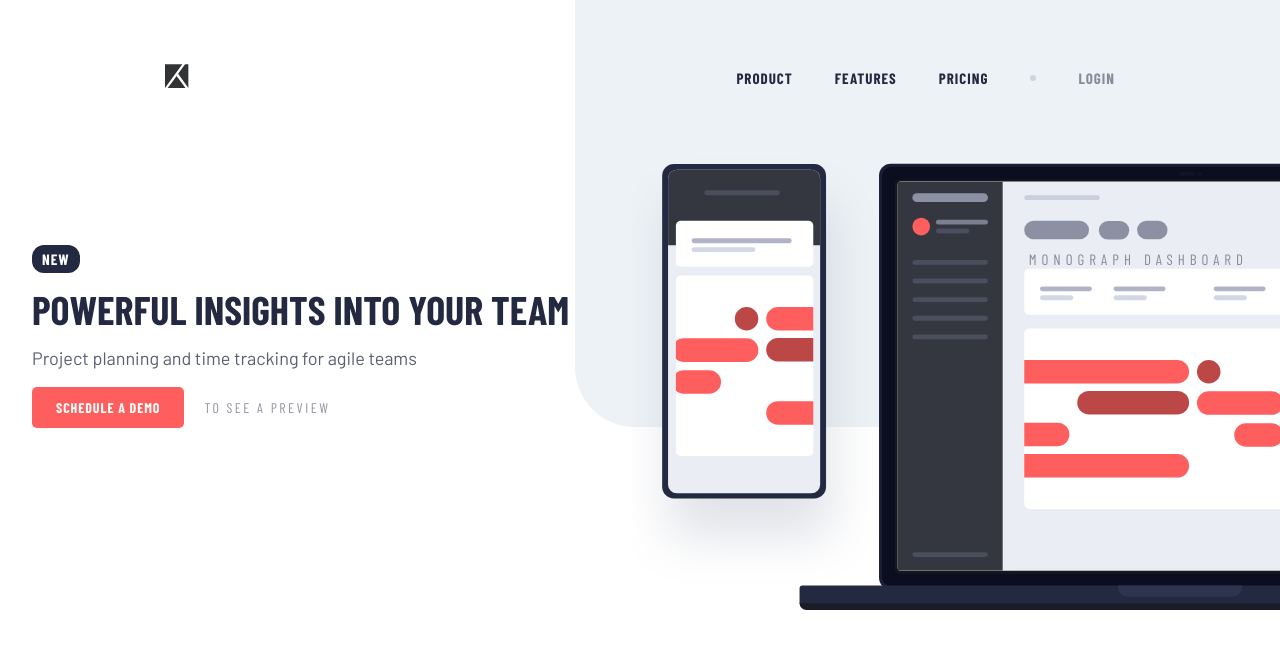
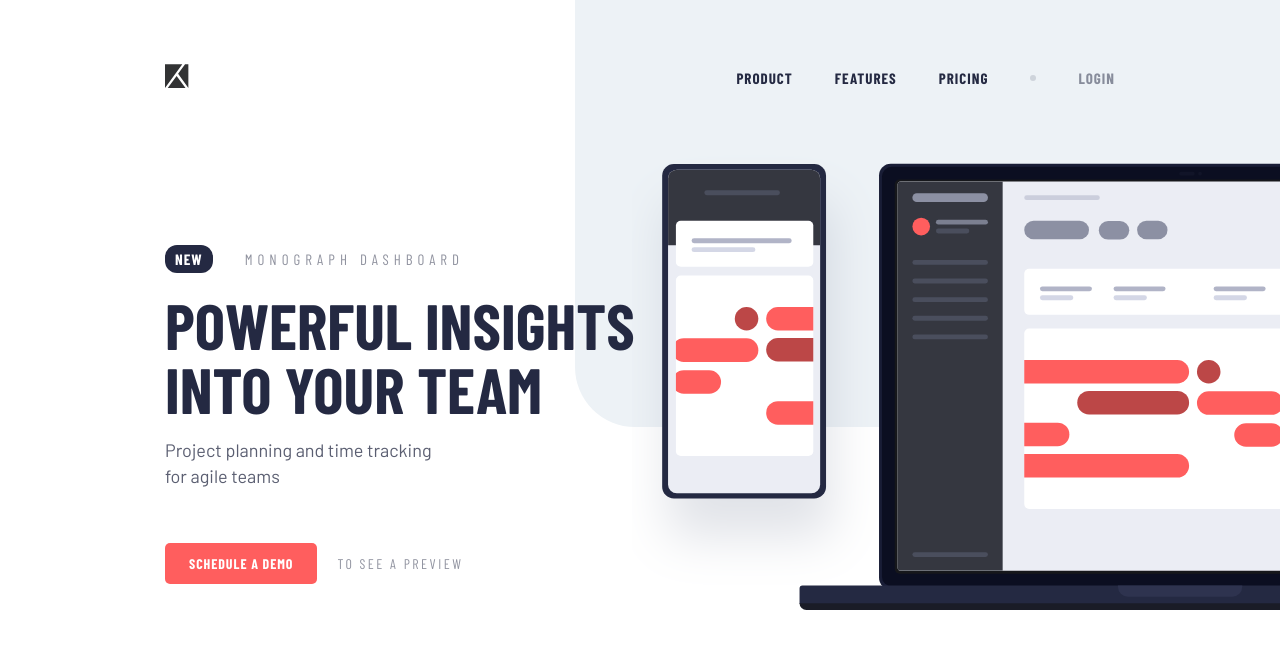
Before and after one commit to caarlosdamian/project-tracking, a Next.js app: page / in a window 1280 px wide. Shown: the top 648 px of the page. Built offline with nearby package versions, Linux system fonts and the light colour scheme; a web font is replaced by a local one.

Commit message:
feat(app): finished application desing

```diff
--- a/src/styles/Details.module.scss
+++ b/src/styles/Details.module.scss
@@ -1,17 +1,27 @@
-.btn {
-}
+@import "./mixin.scss";
 
 .details {
   padding: 90px 32px;
   display: flex;
   flex-direction: column;
   gap: 16px;
+
+  @include devices(tablet) {
+    padding: 90px 165px;
+    max-width: 800px;
+    gap: 20px;
+  }
   .header {
     display: flex;
     justify-content: space-between;
     width: 100%;
     gap: 16px;
     align-items: center;
+
+    @include devices(tablet) {
+      justify-content: flex-start;
+      gap: 32px;
+    }
     .new {
       font-family: "Barlow Condensed";
       font-weight: 700;
@@ -45,6 +55,11 @@
       font-size: 40px;
       line-height: 40px;
       color: #242942;
+
+      @include devices(tablet) {
+        font-size: 64px;
+        line-height: 64px;
+      }
     }
 
     .desc {
@@ -54,6 +69,9 @@
       color: #242942;
       mix-blend-mode: normal;
       opacity: 0.75;
+      @include devices(tablet) {
+        max-width: 267px;
+      }
     }
   }
 
@@ -61,6 +79,9 @@
     display: flex;
     gap: 20px;
     align-items: center;
+    @include devices(tablet) {
+      margin-top: 34px;
+    }
     .primary {
       padding: 12px 24px;
       font-family: "Barlow Condensed";
@@ -74,6 +95,10 @@
       background: #ff5e5e;
       border-radius: 5px;
       border: none;
+      &:hover {
+        mix-blend-mode: normal;
+        opacity: 0.25;
+      }
     }
 
     .secondary {
--- a/src/styles/Header.module.scss
+++ b/src/styles/Header.module.scss
@@ -41,6 +41,11 @@
         text-align: right;
         letter-spacing: 1px;
         color: #242942;
+        cursor: pointer;
+
+        &:hover {
+          text-decoration: underline;
+        }
       }
 
       .menucircle {
@@ -62,6 +67,11 @@
         color: #242942;
         mix-blend-mode: normal;
         opacity: 0.5;
+        cursor: pointer;
+
+        &:hover {
+          text-decoration: underline;
+        }
       }
     }
   }
```
